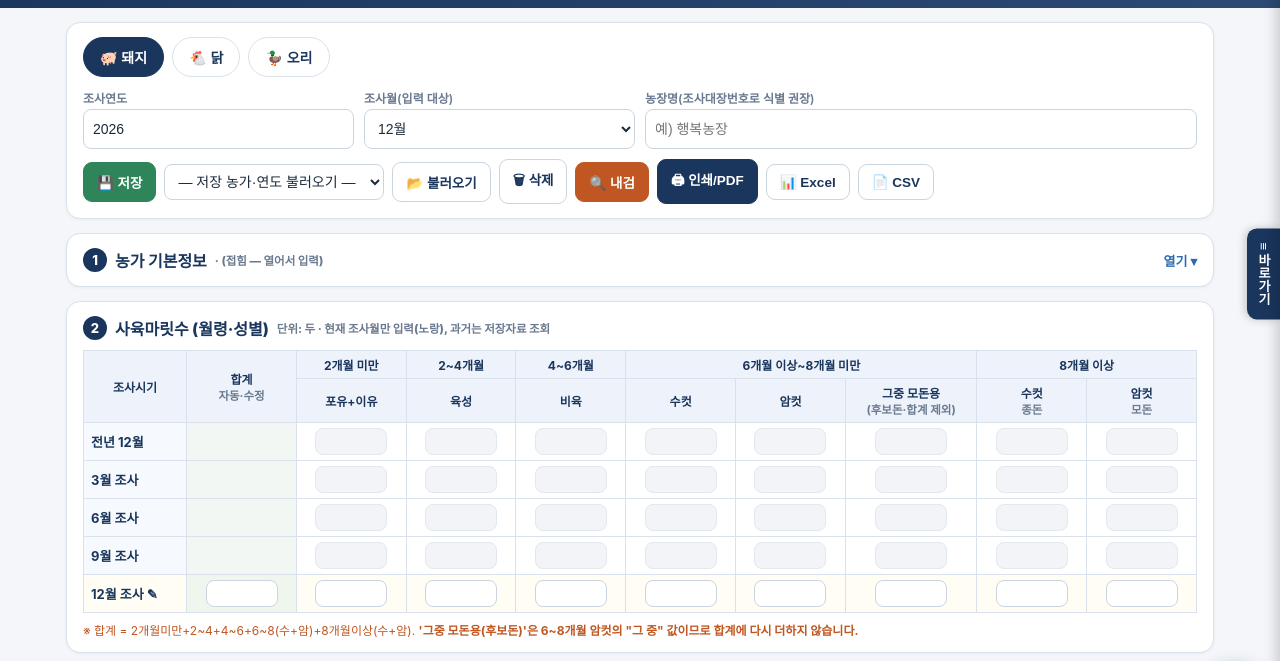
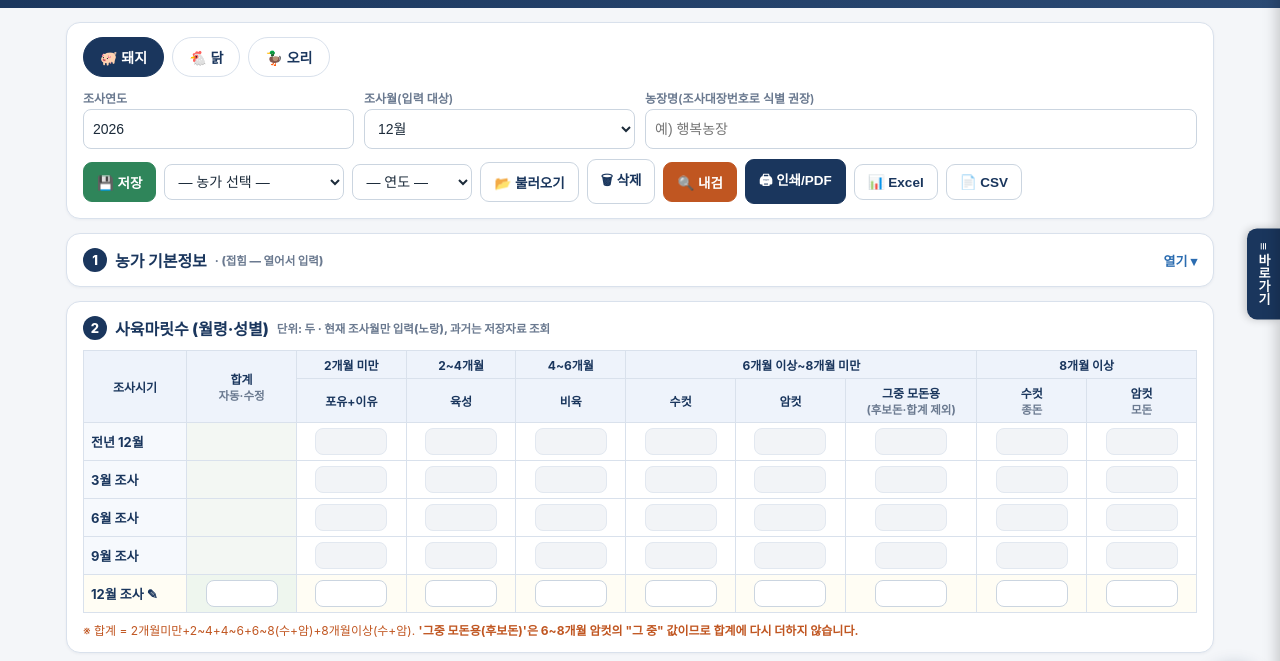
Before and after one commit to ubaldos00-ship-it/dudang, a plain HTML site: page gachuk.html in a window 1280 px wide. Shown: the part 62-723 px from the top of the page. Drawn offline with Linux system fonts and the light colour scheme.

Commit message:
Add files via upload

```diff
--- a/gachuk.html
+++ b/gachuk.html
@@ -1,9 +1,9 @@
-<!-- gachuk.html · 가축동향조사표(돼지·닭·오리) · 저장: 2026-11-26 09:36 KST · [v117] 저장/불러오기 개선: 농가명으로 연도별 저장(store[year], 이미 분리됨-확인), 연도/농장명 바꾸면 그 자료 자동 로드(직전자료 자동저장)·빈 연도면 전년 12월(m12)→올해 '전년 12월'(prev12) 자동 이월(+기본정보 이어줌), 불러오기 전에도 현재자료 자동저장. · [v116] 6건: ①합계를 '자동합계'→'합계'로 라벨변경+조사시기 바로 다음으로 이동+직접입력 가능(비우면 자동복귀, 돼지·닭·오리 공통) ②돼지 6개월이상~8개월미만 그룹헤더(수컷·암컷·그중 모돈용(후보돈)) ③오른쪽 슬라이드 바로가기 저장패널(축비와 동일) ④첫 진입 시 현재월로 분기 자동선택(11·12·1→12월/2·3·4→3월/5·6·7→6월/8·9·10→9월) ⑤조사연도·조사월·농장명 입력란 높이 통일(min-height 40px) · v84: 닭·오리 조사표 추가(설정기반 SPCFG 3축종), 농가 기본정보 접기/열기(기본 닫힘). v83[신규]: 돼지 가축동향조사표 — 사육마릿수(자동합계·후보돈 제외)·생산/폐사·분만/임신, 조사시기(전년12·3·6·9·12월) 시계열(현재월 입력·과거 조회), 돼지 관계내검(두당생산11~14·폐사·임신↔분만·회전율·증감), localStorage 암호화(XOR+b64), 인쇄/PDF·Excel·CSV. 축비(survey.html) 무변경 별도모듈 -->
+<!-- gachuk.html · 가축동향조사표(돼지·닭·오리) · 저장: 2026-11-26 10:09 KST · [v118] ①입력 포커스 시 화면확대 방지(viewport maximum-scale·user-scalable=no) ②불러오기 UI를 농가 콤보 + 연도 콤보 2단으로 분리(농가 고르면 그 농가 저장연도만 연도콤보에 표시) · [v117] 저장/불러오기 개선: 농가명으로 연도별 저장(store[year], 이미 분리됨-확인), 연도/농장명 바꾸면 그 자료 자동 로드(직전자료 자동저장)·빈 연도면 전년 12월(m12)→올해 '전년 12월'(prev12) 자동 이월(+기본정보 이어줌), 불러오기 전에도 현재자료 자동저장. · [v116] 6건: ①합계를 '자동합계'→'합계'로 라벨변경+조사시기 바로 다음으로 이동+직접입력 가능(비우면 자동복귀, 돼지·닭·오리 공통) ②돼지 6개월이상~8개월미만 그룹헤더(수컷·암컷·그중 모돈용(후보돈)) ③오른쪽 슬라이드 바로가기 저장패널(축비와 동일) ④첫 진입 시 현재월로 분기 자동선택(11·12·1→12월/2·3·4→3월/5·6·7→6월/8·9·10→9월) ⑤조사연도·조사월·농장명 입력란 높이 통일(min-height 40px) · v84: 닭·오리 조사표 추가(설정기반 SPCFG 3축종), 농가 기본정보 접기/열기(기본 닫힘). v83[신규]: 돼지 가축동향조사표 — 사육마릿수(자동합계·후보돈 제외)·생산/폐사·분만/임신, 조사시기(전년12·3·6·9·12월) 시계열(현재월 입력·과거 조회), 돼지 관계내검(두당생산11~14·폐사·임신↔분만·회전율·증감), localStorage 암호화(XOR+b64), 인쇄/PDF·Excel·CSV. 축비(survey.html) 무변경 별도모듈 -->
 <!doctype html>
 <html lang="ko">
 <head>
 <meta charset="utf-8">
-<meta name="viewport" content="width=device-width, initial-scale=1">
+<meta name="viewport" content="width=device-width, initial-scale=1, maximum-scale=1, user-scalable=no">
 <meta name="apple-mobile-web-app-capable" content="yes">
 <meta name="mobile-web-app-capable" content="yes">
 <meta name="apple-mobile-web-app-status-bar-style" content="black-translucent">
@@ -102,7 +102,8 @@
     </div>
     <div class="btnrow" style="margin-top:10px">
       <button class="btn g" id="btnSave">💾 저장</button>
-      <select id="loadList" style="max-width:220px"><option value="">— 저장 농가·연도 불러오기 —</option></select>
+      <select id="loadFarm" style="max-width:180px"><option value="">— 농가 선택 —</option></select>
+      <select id="loadYear" style="max-width:120px"><option value="">— 연도 —</option></select>
       <button class="btn" id="btnLoad">📂 불러오기</button>
       <button class="btn" id="btnDel">🗑 삭제</button>
       <button class="btn o" id="btnInspect">🔍 내검</button>
@@ -346,9 +347,19 @@ function loadYearForFarm(){
 function autosaveCurrent(){ if(LOADED_FARM && LOADED_YEAR!=null && modelHasData(M)){ collectBase(); const s=loadStore(LOADED_FARM); s[LOADED_YEAR]=JSON.parse(JSON.stringify(M)); saveStore(LOADED_FARM,s); refreshList(); } }
 /* [v117] 농가/연도 입력 바뀌면: 직전 자료 자동저장 후 새 자료 로드 */
 function switchContext(){ autosaveCurrent(); loadYearForFarm(); }
-function refreshList(){ const sel=$("loadList"), keep=sel.value; let o="<option value=''>— 저장 농가·연도 불러오기 —</option>";
-  try{ const pfx="dudang_gachuk_"+SP+"_"; for(let i=0;i<localStorage.length;i++){ const k=localStorage.key(i); if(k&&k.indexOf(pfx)===0){ const f=k.slice(pfx.length); const store=loadStore(f); Object.keys(store).sort().forEach(y=>{ o+=`<option value='${encodeURIComponent(f)}|${y}'>${f} · ${y}년</option>`; }); } } }catch(e){}
-  sel.innerHTML=o; sel.value=keep; }
+/* [v118] 불러오기 = 농가 콤보 + 연도 콤보(농가 고르면 그 농가의 저장 연도만 나옴) */
+function refreshList(){ const fsel=$("loadFarm"); if(!fsel) return; const keepF=fsel.value;
+  const pfx="dudang_gachuk_"+SP+"_"; const farms=[];
+  try{ for(let i=0;i<localStorage.length;i++){ const k=localStorage.key(i); if(k&&k.indexOf(pfx)===0){ const f=k.slice(pfx.length); if(loadStore(f)&&Object.keys(loadStore(f)).length) farms.push(f); } } }catch(e){}
+  farms.sort();
+  fsel.innerHTML="<option value=''>— 농가 선택 —</option>"+farms.map(f=>`<option value='${encodeURIComponent(f)}'>${f}</option>`).join("");
+  if(keepF && farms.indexOf(decodeURIComponent(keepF))>=0) fsel.value=keepF; else fsel.value="";
+  fillYearList(); }
+function fillYearList(){ const fsel=$("loadFarm"), ysel=$("loadYear"); if(!ysel) return; const keepY=ysel.value;
+  if(!fsel.value){ ysel.innerHTML="<option value=''>— 연도 —</option>"; return; }
+  const f=decodeURIComponent(fsel.value), years=Object.keys(loadStore(f)).sort();
+  ysel.innerHTML="<option value=''>— 연도 —</option>"+years.map(y=>`<option value='${y}'>${y}년</option>`).join("");
+  if(keepY && years.indexOf(keepY)>=0) ysel.value=keepY; }
 function hsub(){ $("hSub").textContent=`${CFG.label} · ${$("farm").value.trim()||"농가 미선택"} · ${yr()}년 ${PERIODS.find(p=>p[0]===cur())[1]}`; }
 
 /* ===== 축종 전환 ===== */
@@ -370,8 +381,9 @@ function doCsv(){ collectBase(); const csv="﻿"+buildAOA().map(row=>row.map(c=>
 
 /* ===== 이벤트 ===== */
 $("btnSave").onclick=doSave;
-$("btnLoad").onclick=()=>{ const v=$("loadList").value; if(!v){ alert("불러올 농가·연도를 선택하세요."); return; } autosaveCurrent(); const [f,y]=v.split("|"); if(doLoad(decodeURIComponent(f),y)) toast("불러왔습니다"); };
-$("btnDel").onclick=()=>{ const v=$("loadList").value; if(!v){ alert("삭제할 농가·연도를 선택하세요."); return; } const [fe,y]=v.split("|"), f=decodeURIComponent(fe); if(!confirm(`${f} · ${y}년 자료를 삭제할까요?`))return; const store=loadStore(f); delete store[y]; if(Object.keys(store).length) saveStore(f,store); else localStorage.removeItem(storeKey(f)); refreshList(); toast("삭제되었습니다"); };
+$("loadFarm").onchange=fillYearList;   // [v118] 농가 고르면 그 농가 연도만 채움
+$("btnLoad").onclick=()=>{ const fv=$("loadFarm").value, y=$("loadYear").value; if(!fv||!y){ alert("농가와 연도를 선택하세요."); return; } autosaveCurrent(); if(doLoad(decodeURIComponent(fv),y)) toast("불러왔습니다"); };
+$("btnDel").onclick=()=>{ const fv=$("loadFarm").value, y=$("loadYear").value; if(!fv||!y){ alert("삭제할 농가·연도를 선택하세요."); return; } const f=decodeURIComponent(fv); if(!confirm(`${f} · ${y}년 자료를 삭제할까요?`))return; const store=loadStore(f); delete store[y]; if(Object.keys(store).length) saveStore(f,store); else localStorage.removeItem(storeKey(f)); refreshList(); toast("삭제되었습니다"); };
 $("btnInspect").onclick=()=>{ inspect(); toast("내검 완료"); $("chkBox").scrollIntoView({block:"center"}); };
 $("btnPrint").onclick=()=>{ collectBase(); window.print(); };
 $("btnXlsx").onclick=doXlsx;
```
